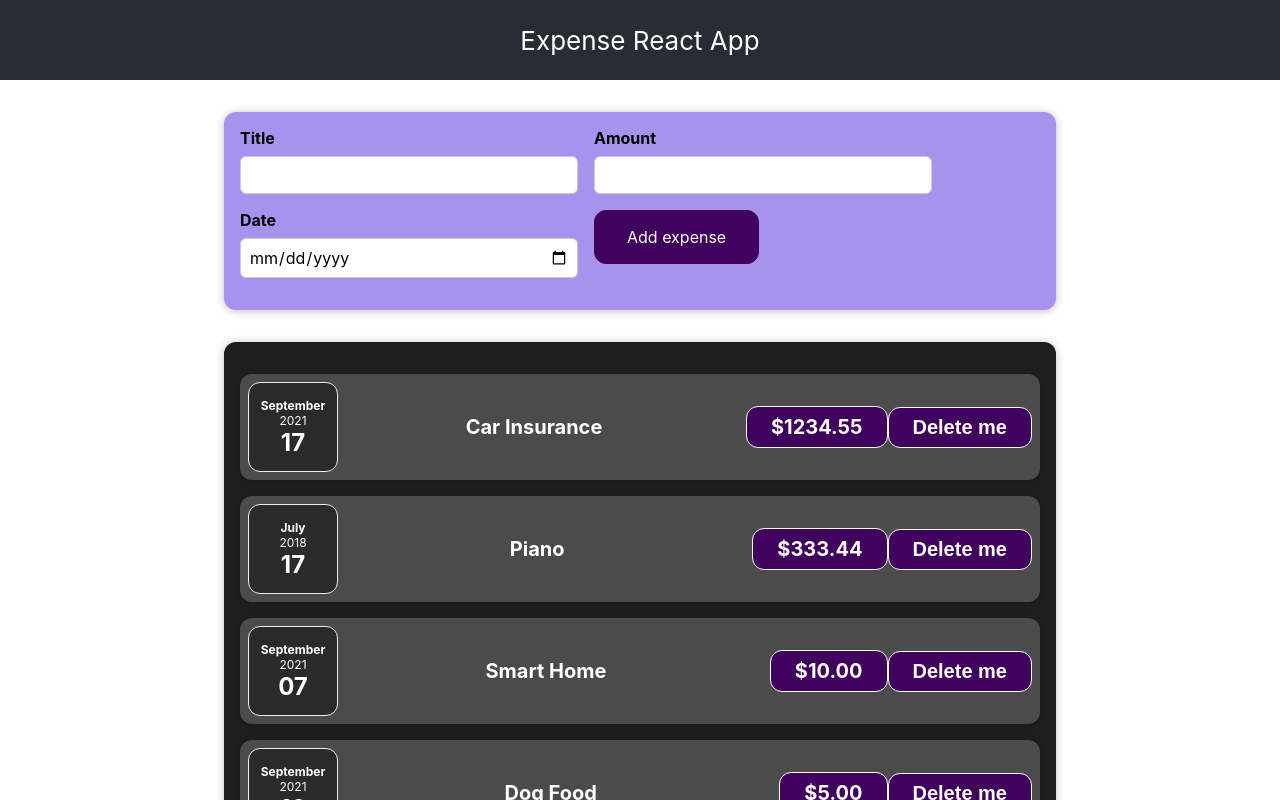
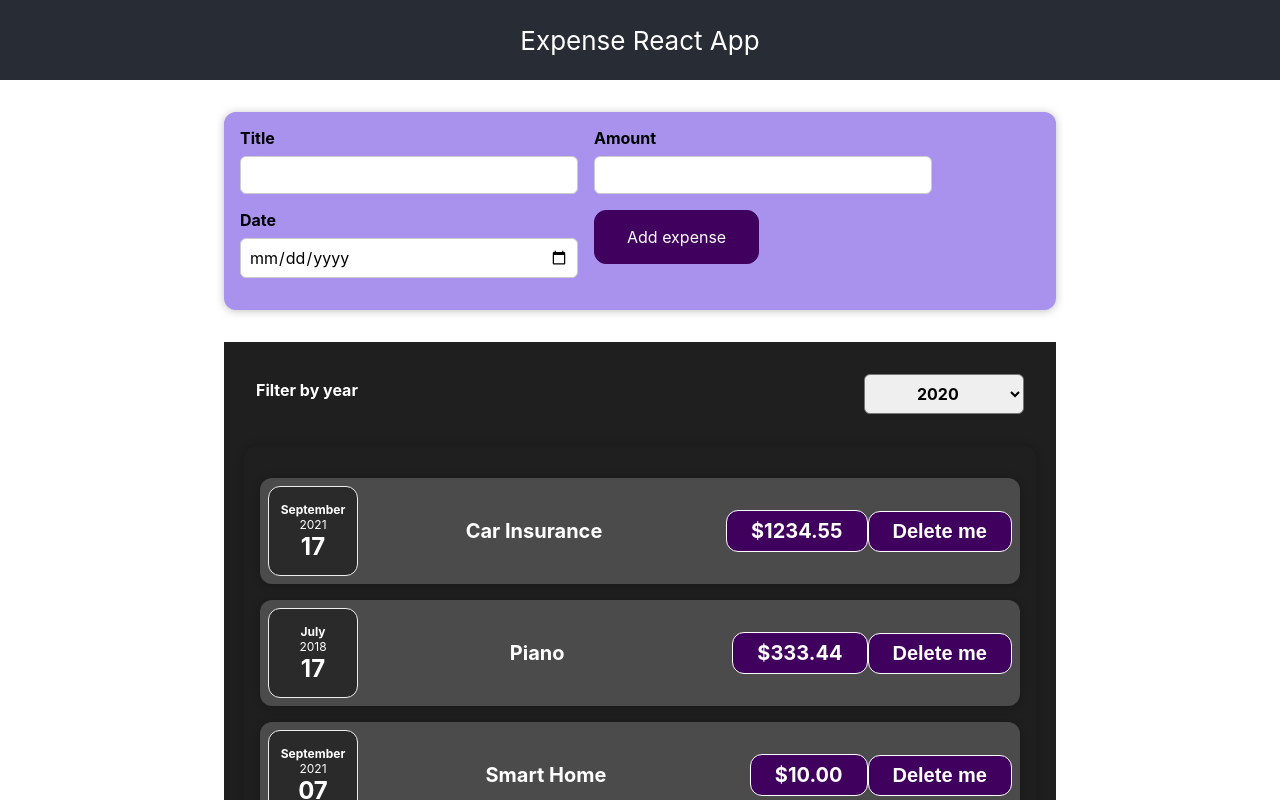
Before and after one commit to petarnenov/expense-app, a React (Create React App) app: page / in a window 1280 px wide. Shown: the top 800 px of the page. Built offline with nearby package versions, Linux system fonts and the light colour scheme.

Commit message:
feat: complete secton 4

```diff
--- a/src/App.tsx
+++ b/src/App.tsx
@@ -1,15 +1,20 @@
 import './App.css';
 import Expenses from './components/Expenses/Expenses';
 import NewExpense from './components/NewExpense/NewExpense';
+import { ExpenseFormType } from './components/NewExpense/NewExpenseForm';
 
 import db from './store/db.json';
 
 function App() {
+  const onSaveExpenseData = (data: ExpenseFormType) => {
+    console.log('Do what you want with data in App component: ', data);
+  };
+
   return (
     <div className="App">
       <header className="App-header">Expense React App</header>
       <section>
-        <NewExpense />
+        <NewExpense onSaveExpenseData={onSaveExpenseData} />
         <Expenses props={db.expenses} />
       </section>
     </div>
--- /dev/null
+++ b/src/components/Expenses/ExpenseFilter.css
@@ -0,0 +1,24 @@
+.expenses-filter {
+  color: white;
+  padding: 0 1rem;
+}
+
+.expenses-filter__control {
+  display: flex;
+  width: 100%;
+  align-items: center;
+  justify-content: space-between;
+  margin: 1rem 0;
+}
+
+.expenses-filter label {
+  font-weight: bold;
+  margin-bottom: 0.5rem;
+}
+
+.expenses-filter select {
+  font: inherit;
+  padding: 0.5rem 3rem;
+  font-weight: bold;
+  border-radius: 6px;
+}
--- /dev/null
+++ b/src/components/Expenses/ExpenseFilter.tsx
@@ -0,0 +1,31 @@
+import React, { ReactElement, useState } from 'react';
+import './ExpenseFilter.css';
+
+interface Props {
+  onChangeSelectData: Function;
+  filter:string
+}
+
+export default function ExpenseFilter({
+  onChangeSelectData,
+  filter
+}: Props): ReactElement {
+  const changeSelectHandler = (e: React.ChangeEvent<HTMLSelectElement>) => {
+    const value = e.target.value;
+    onChangeSelectData(value);
+  };
+
+  return (
+    <div className="expenses-filter">
+      <div className="expenses-filter__control">
+        <label>Filter by year</label>
+        <select onChange={changeSelectHandler} value={filter}>
+          <option value="2022">2022</option>
+          <option value="2021">2021</option>
+          <option value="2020">2020</option>
+          <option value="2019">2019</option>
+        </select>
+      </div>
+    </div>
+  );
+}
--- a/src/components/Expenses/Expenses.tsx
+++ b/src/components/Expenses/Expenses.tsx
@@ -1,18 +1,28 @@
-import { ReactElement } from 'react';
+import { ReactElement, useState } from 'react';
 import Card from '../UI/Card';
 import { ExpenseItem, ExpenseItemType } from '../Expenses/ExpenseItem';
 import './Expenses.css';
+import ExpenseFilter from './ExpenseFilter';
 
 interface Props {
   props: ExpenseItemType[];
 }
 
 export default function Expenses({ props }: Props): ReactElement {
+  const [filter, setFilter] = useState('2020');
+
+  const onChangeSelectData = (data: string) => {
+    setFilter(data);
+    console.log('onChangeSelectData call with: ', data);
+  };
   return (
-    <Card className="expenses">
-      {props.map((expense) => {
-        return <ExpenseItem props={expense} key={expense.id} />;
-      })}
-    </Card>
+    <div className="expenses">
+      <ExpenseFilter onChangeSelectData={onChangeSelectData} filter={filter} />
+      <Card className="expenses">
+        {props.map((expense) => {
+          return <ExpenseItem props={expense} key={expense.id} />;
+        })}
+      </Card>
+    </div>
   );
 }
--- a/src/components/NewExpense/NewExpense.tsx
+++ b/src/components/NewExpense/NewExpense.tsx
@@ -1,13 +1,15 @@
 import React, { ReactElement } from 'react';
 import './NewExpense.css';
-import NewExpenseForm from './NewExpenseForm';
+import NewExpenseForm, { ExpenseFormType } from './NewExpenseForm';
 
-interface Props {}
+interface Props {
+  onSaveExpenseData: Function;
+}
 
-export default function NewExpense({}: Props): ReactElement {
+export default function NewExpense({ onSaveExpenseData }: Props): ReactElement {
   return (
     <div className="new-expense">
-      <NewExpenseForm />
+      <NewExpenseForm onSaveExpenseData={onSaveExpenseData} />
     </div>
   );
 }
--- a/src/components/NewExpense/NewExpenseForm.tsx
+++ b/src/components/NewExpense/NewExpenseForm.tsx
@@ -1,7 +1,9 @@
 import React, { ReactElement, useState } from 'react';
 import './NewExpenseForm.css';
 
-interface Props {}
+interface Props {
+  onSaveExpenseData: Function;
+}
 
 interface ExpenseState {
   description: string;
@@ -10,13 +12,13 @@ interface ExpenseState {
 }
 
 type ExpenseFormField = 'description' | 'amount' | 'date';
-type ExpenseFormType = {
+export type ExpenseFormType = {
   description: string;
   amount: number;
   date: number;
 };
 
-export default function NewExpenseForm({}: Props): ReactElement {
+export default function NewExpenseForm({ onSaveExpenseData }: Props): ReactElement {
   const [state, setState] = useState({} as ExpenseState);
 
   const changeHandler =
@@ -32,7 +34,9 @@ export default function NewExpenseForm({}: Props): ReactElement {
       amount: +state.amount,
       date: new Date(state.date).valueOf(),
     };
+    if (!expense.description || !expense.amount || !expense.date) return;
     await fetchHandler(expense);
+    onSaveExpenseData(expense);
     setState((prevState) => ({
       ...prevState,
       description: '',
@@ -92,7 +96,7 @@ export default function NewExpenseForm({}: Props): ReactElement {
             value={state.date}
           />
         </div>
-        <div className="new-expensee__actions">
+        <div className="new-expense__actions">
           <button type="submit">Add expense</button>
         </div>
       </div>
--- a/src/components/UI/Card.tsx
+++ b/src/components/UI/Card.tsx
@@ -1,4 +1,5 @@
 import { ReactElement } from 'react';
+import ExpenseFilter from '../Expenses/ExpenseFilter';
 import './Card.css';
 
 interface Props {
--- a/src/store/db.json
+++ b/src/store/db.json
@@ -19,10 +19,22 @@
       "id": 4
     },
     {
-      "description": "Dog Food",
-      "amount": 500,
-      "date": 1631750400000,
+      "date": 1607316594067,
+      "description": "MacBook Pro 13",
+      "amount": 2693843,
       "id": 5
+    },
+    {
+      "date": 1600050722268,
+      "description": "MacBook Pro 13",
+      "amount": 3015724,
+      "id": 6
+    },
+    {
+      "date": 1624483998713,
+      "description": "MacBook Pro 13",
+      "amount": 248958,
+      "id": 7
     }
   ]
 }
```
